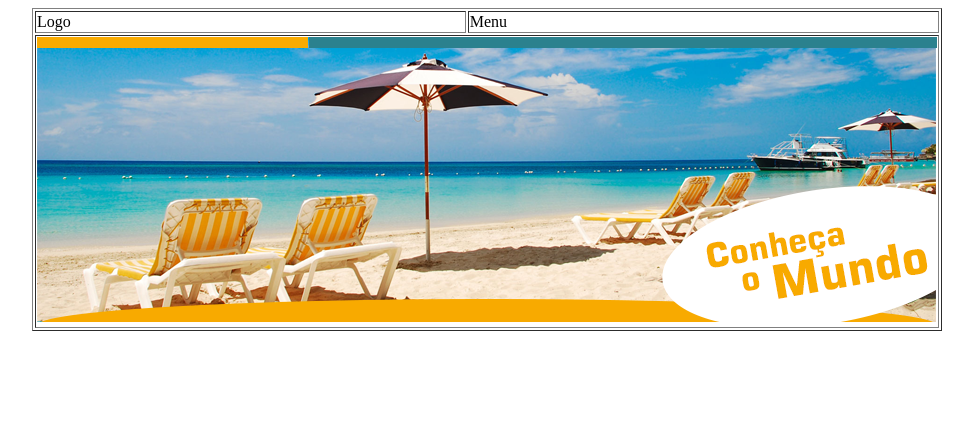
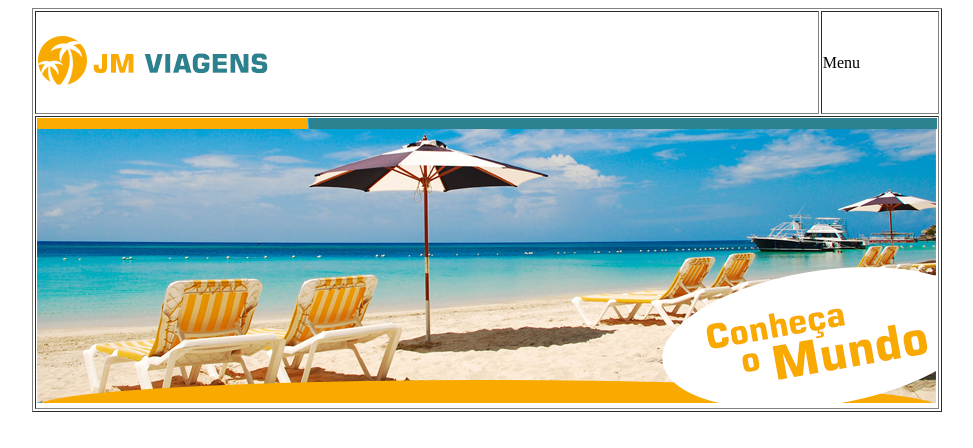
Before and after one commit to AlexandreFerreira97/Site, a plain HTML site: page index.html in a window 1280 px wide. Shown: the whole page, without its empty margins (153-1126 px from the left). Drawn offline with Linux system fonts and the light colour scheme.

Commit message:
Logo adicionada

```diff
--- a/index.html
+++ b/index.html
@@ -9,7 +9,7 @@
 <body>
     <table border="1" width = "900" align="center">
         <tr>
-            <td>Logo</td>
+            <td><img src="imgs/logo.png" alt="Logo"></td>
             <td>Menu</td>
         </tr>
         <tr>
```
